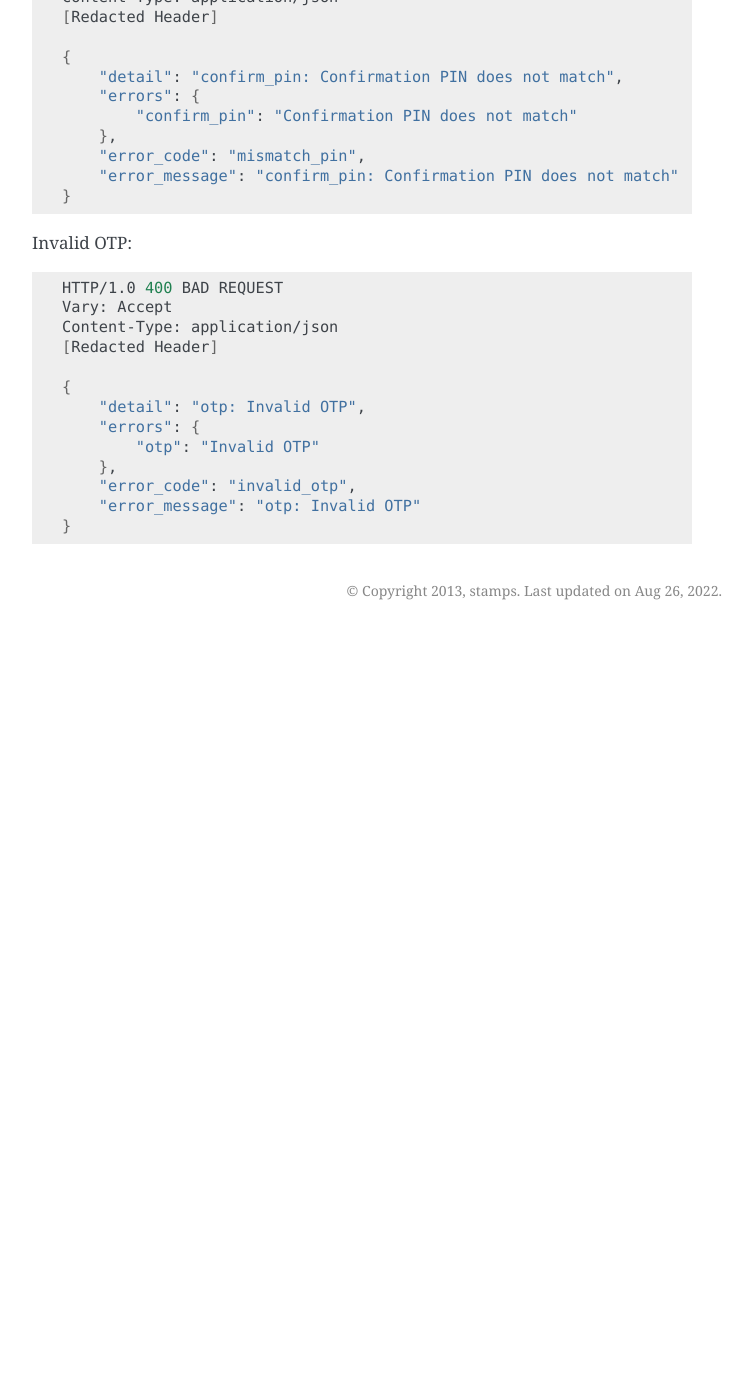
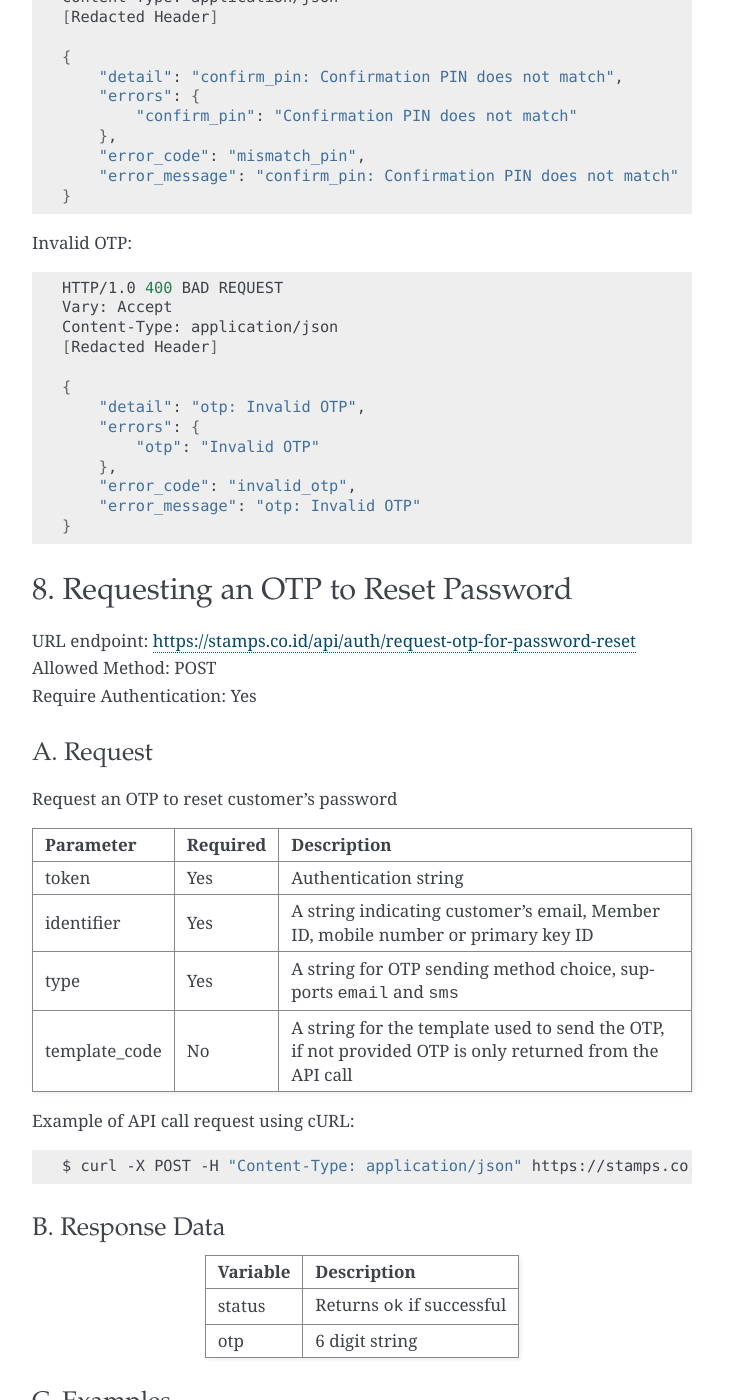
Before and after one commit to ui/stamps-api-docs, a Sphinx documentation site: the page built from source/auth_api.rst, in a window 1280 px wide and 1400 px high, scrolled down 8801 px. Shown: the whole window, without its empty margins (388-1140 px from the left). Built offline with Sphinx 7.4.7, drawn with Linux system fonts in a browser that asks for light colours; before the commit the page ends 9431 px from its top, so only the background shows below that; some of the changed text lies outside the part shown.

Commit message:
Add reset password with OTP APIs docs (#65)
* Add reset password with OTP APIs docs

* Update description

```diff
--- a/source/auth_api.rst
+++ b/source/auth_api.rst
@@ -485,3 +485,146 @@ Invalid OTP:
         "error_code": "invalid_otp",
         "error_message": "otp: Invalid OTP"
     }
+
+
+8. Requesting an OTP to Reset Password
+===============
+| URL endpoint: https://stamps.co.id/api/auth/request-otp-for-password-reset
+| Allowed Method: POST
+| Require Authentication: Yes
+
+A. Request
+----------
+
+Request an OTP to reset customer's password
+
+============= ======== ===========
+Parameter     Required Description
+============= ======== ===========
+token         Yes      Authentication string
+identifier    Yes      A string indicating customer's email, Member ID, mobile number or primary key ID
+type          Yes      A string for OTP sending method choice, supports ``email`` and ``sms``
+template_code No       A string for the template used to send the OTP, if not provided OTP is only returned from the API call
+============= ======== ===========
+
+Example of API call request using cURL:
+
+.. code-block :: bash
+
+    $ curl -X POST -H "Content-Type: application/json" https://stamps.co.id/api/auth/request-otp-for-password-reset -i -d '{ "token": "secret", "identifier": 123, "type": "email" }'
+
+B. Response Data
+----------------
+
+=================== ==============================
+Variable            Description
+=================== ==============================
+status              Returns ``ok`` if successful
+otp                 6 digit string
+=================== ==============================
+
+C. Examples
+-----------
+
+A successful API call:
+
+.. code-block :: bash
+
+    HTTP/1.0 200 OK
+    Vary: Accept
+    Content-Type: application/json
+    Allow: POST
+    [Redacted Header]
+
+    {
+        "status": "ok",
+        "otp": "123456"
+    }
+
+
+9. Reset Password with OTP
+===============
+| URL endpoint: https://stamps.co.id/api/auth/reset-password-with-otp
+| Allowed Method: POST
+| Require Authentication: Yes
+
+A. Request
+----------
+
+==================== ======== ===========
+Parameter            Required Description
+==================== ======== ===========
+token                Yes      Authentication string
+identifier           Yes      A string indicating customer's email, Member ID, mobile number or primary key ID
+otp                  Yes      6 digit string OTP received from ``Requesting an OTP to Reset Password`` API
+new_password         Yes      A secure password
+confirm_new_password Yes      A secure password that needs to be the same as ``new_password`` parameter
+==================== ======== ===========
+
+Example of API call request using cURL:
+
+.. code-block :: bash
+
+    $ curl -X POST -H "Content-Type: application/json" https://stamps.co.id/api/auth/reset-password-with-otp -i -d '{ "token": "secret", "identifier": 123, "otp": "123123", "new_password": "securepassword123", "confirm_new_password", "securepassword123" }'
+
+B. Response Data
+----------------
+
+=================== ==============================
+Variable            Description
+=================== ==============================
+status              Returns ``ok`` if successful
+=================== ==============================
+
+C. Examples
+-----------
+
+A successful API call:
+
+.. code-block :: bash
+
+    HTTP/1.0 200 OK
+    Vary: Accept
+    Content-Type: application/json
+    Allow: POST
+    [Redacted Header]
+
+    {
+        "status": "ok"
+    }
+
+Mismatch ``new_password`` and ``confirm_new_password`` parameter:
+
+.. code-block :: bash
+
+    HTTP/1.0 400 BAD REQUEST
+    Vary: Accept
+    Content-Type: application/json
+    [Redacted Header]
+
+    {
+        "detail": "confirm_new_password: Confirmation password does not match",
+        "errors": {
+            "confirm_new_password": "Confirmation password does not match"
+        },
+        "error_code": "mismatch_password",
+        "error_message": "confirm_new_password: Confirmation password does not match"
+    }
+
+Invalid OTP:
+
+.. code-block :: bash
+
+    HTTP/1.0 400 BAD REQUEST
+    Vary: Accept
+    Content-Type: application/json
+    [Redacted Header]
+
+    {
+        "detail": "otp: Invalid OTP",
+        "errors": {
+            "otp": "Invalid OTP"
+        },
+        "error_code": "invalid_otp",
+        "error_message": "otp: Invalid OTP"
+    }
```
